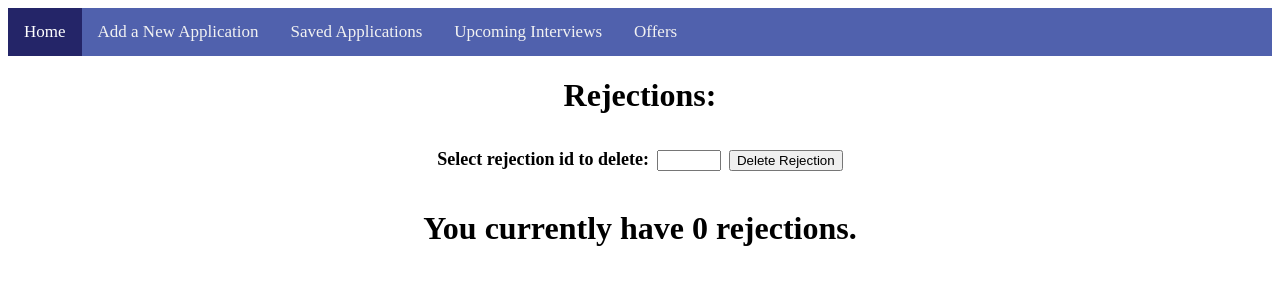
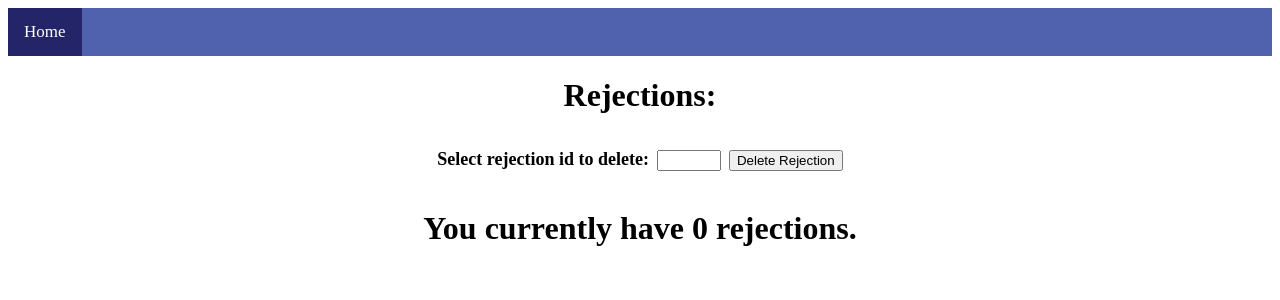
Before and after one commit to RaymondFeckoury/Group5_FinalProject, a PHP site: page /Group5_FinalProject/PHP/rejections.php in a window 1280 px wide. Shown: the top 300 px of the page. Run offline with PHP 8.4, Linux system fonts and the light colour scheme; a user stored in the database is signed in; data that the repository does not hold is empty.

Commit message:
Removed unnecessary links from top nav as discussed in zoom meeting. Easy to add back if you guys want

```diff
--- a/PHP/interviews.php
+++ b/PHP/interviews.php
@@ -32,8 +32,6 @@
     <div class="topnav">
         <a class="active" href="../HTML/index2.html">Home</a>
         <a href="newInterview.php">Add Interview</a>
-        <a href="completed.php">Completed Applications</a>
-        <a href="saved.php">Saved Applications</a>
     </div>
 
     <!--This is the application modifying option-->
--- a/PHP/offers.php
+++ b/PHP/offers.php
@@ -32,10 +32,6 @@
     <div class="topnav">
         <a class="active" href="../HTML/index2.html">Home</a>
         <a href="newOffer.php">Add New Offer</a>
-        <a href="completed.php">Completed Applications</a>
-        <a href="saved.php">Saved Applications</a>
-        <a href="">Upcoming Interviews</a>
-        <a href="">Rejections</a>
     </div>
 
     <!--This is the application modifying option-->
--- a/PHP/rejections.php
+++ b/PHP/rejections.php
@@ -27,10 +27,6 @@
     <body>
     <div class="topnav">
         <a class="active" href="../HTML/index2.html">Home</a>
-        <a href="newApplication.php">Add a New Application</a>
-        <a href="saved.php">Saved Applications</a>
-        <a href="">Upcoming Interviews</a>
-        <a href="">Offers</a>
     </div>
 
     <!--Delete by ID option-->
--- a/PHP/saved.php
+++ b/PHP/saved.php
@@ -28,8 +28,6 @@
     <div class="topnav">
         <a class="active" href="../HTML/index2.html">Home</a>
         <a href="newSaved.php">Save a New Application</a>
-        <a href="completed.php">Completed Applications</a>
-        <a href="">Upcoming Interviews</a>
     </div>
     <form method="post">
         <h1>Here are your saved applications:<h1>
```
